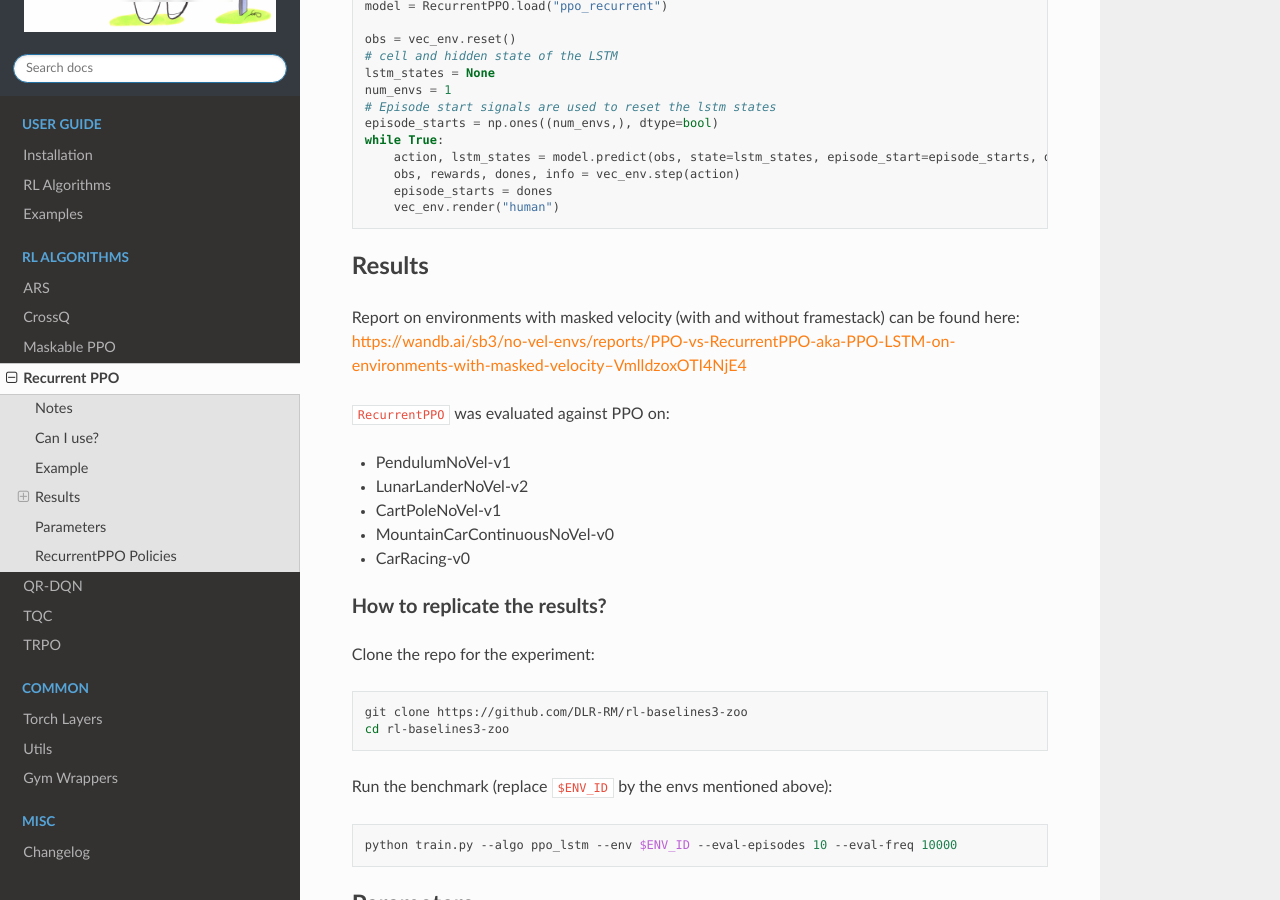
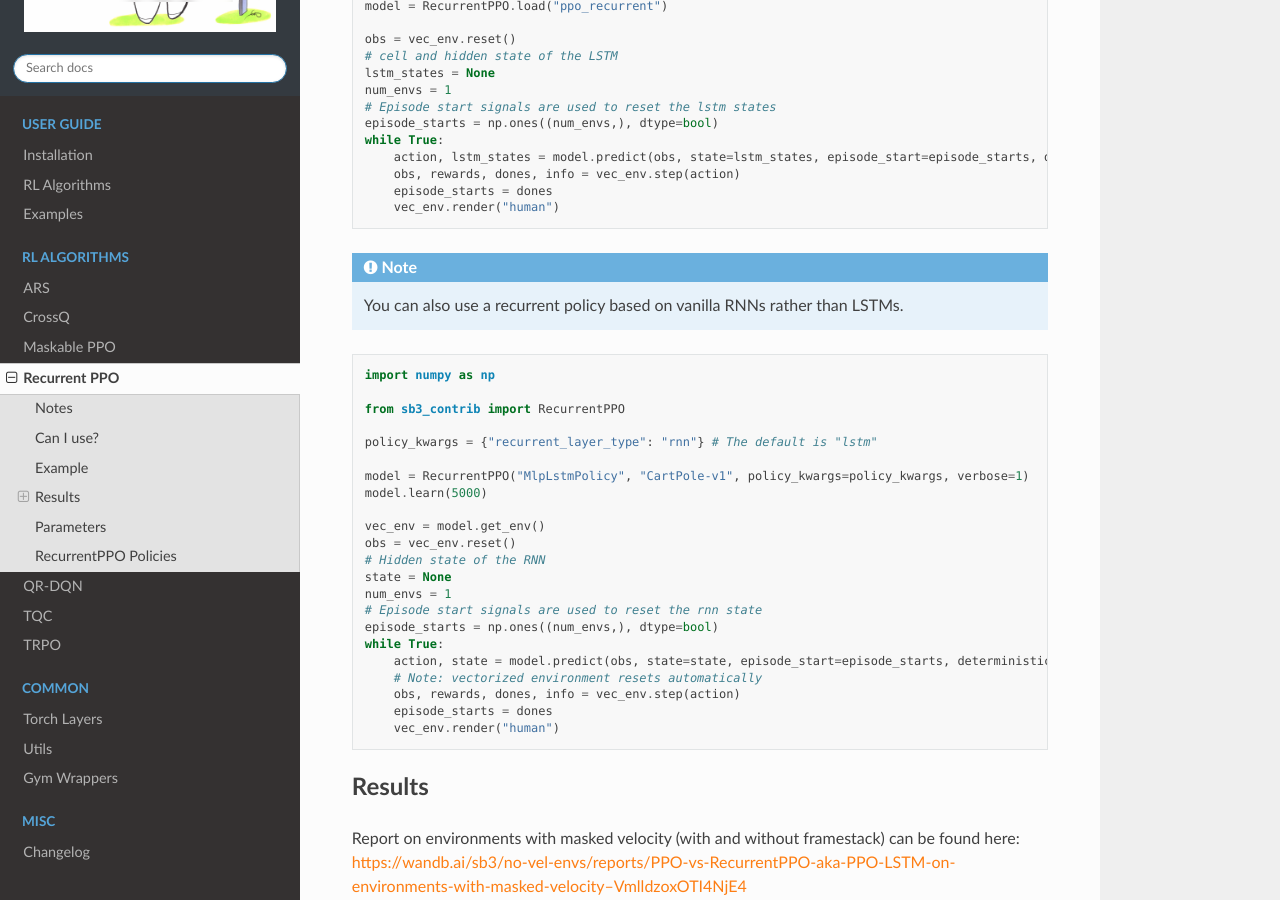
Before and after one commit to Stable-Baselines-Team/stable-baselines3-contrib, a Sphinx documentation site: the page built from docs/modules/ppo_recurrent.rst, in a window 1280 px wide and 900 px high, scrolled down 1433 px. Built offline with Sphinx 7.4.7 and the Read the Docs theme 3.1.0, drawn with Linux system fonts in a browser that asks for light colours.

```diff
--- a/docs/modules/ppo_recurrent.rst
+++ b/docs/modules/ppo_recurrent.rst
@@ -86,6 +86,36 @@ Example
       vec_env.render("human")
 
 
+.. note::
+
+  You can also use a recurrent policy based on vanilla RNNs rather than LSTMs.
+
+
+.. code-block:: python
+
+ import numpy as np
+
+ from sb3_contrib import RecurrentPPO
+
+ policy_kwargs = {"recurrent_layer_type": "rnn"} # The default is "lstm"
+
+ model = RecurrentPPO("MlpLstmPolicy", "CartPole-v1", policy_kwargs=policy_kwargs, verbose=1)
+ model.learn(5000)
+
+ vec_env = model.get_env()
+ obs = vec_env.reset()
+ # Hidden state of the RNN
+ state = None
+ num_envs = 1
+ # Episode start signals are used to reset the rnn state
+ episode_starts = np.ones((num_envs,), dtype=bool)
+ while True:
+     action, state = model.predict(obs, state=state, episode_start=episode_starts, deterministic=True)
+     # Note: vectorized environment resets automatically
+     obs, rewards, dones, info = vec_env.step(action)
+     episode_starts = dones
+     vec_env.render("human")
+
 
 Results
 -------
```
Also changed, not shown: docs/guide/examples.rst (+32 -0 lines).
